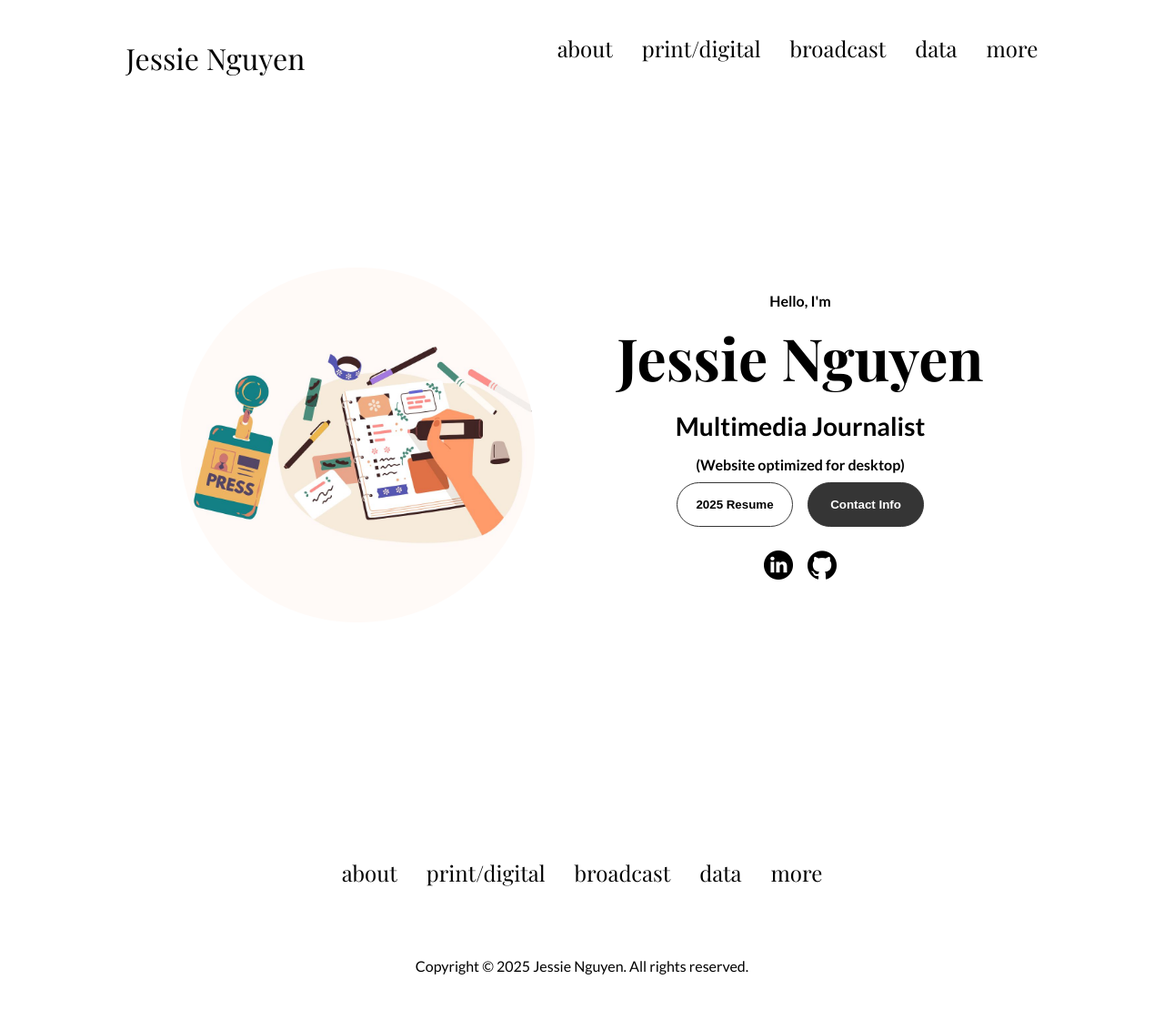
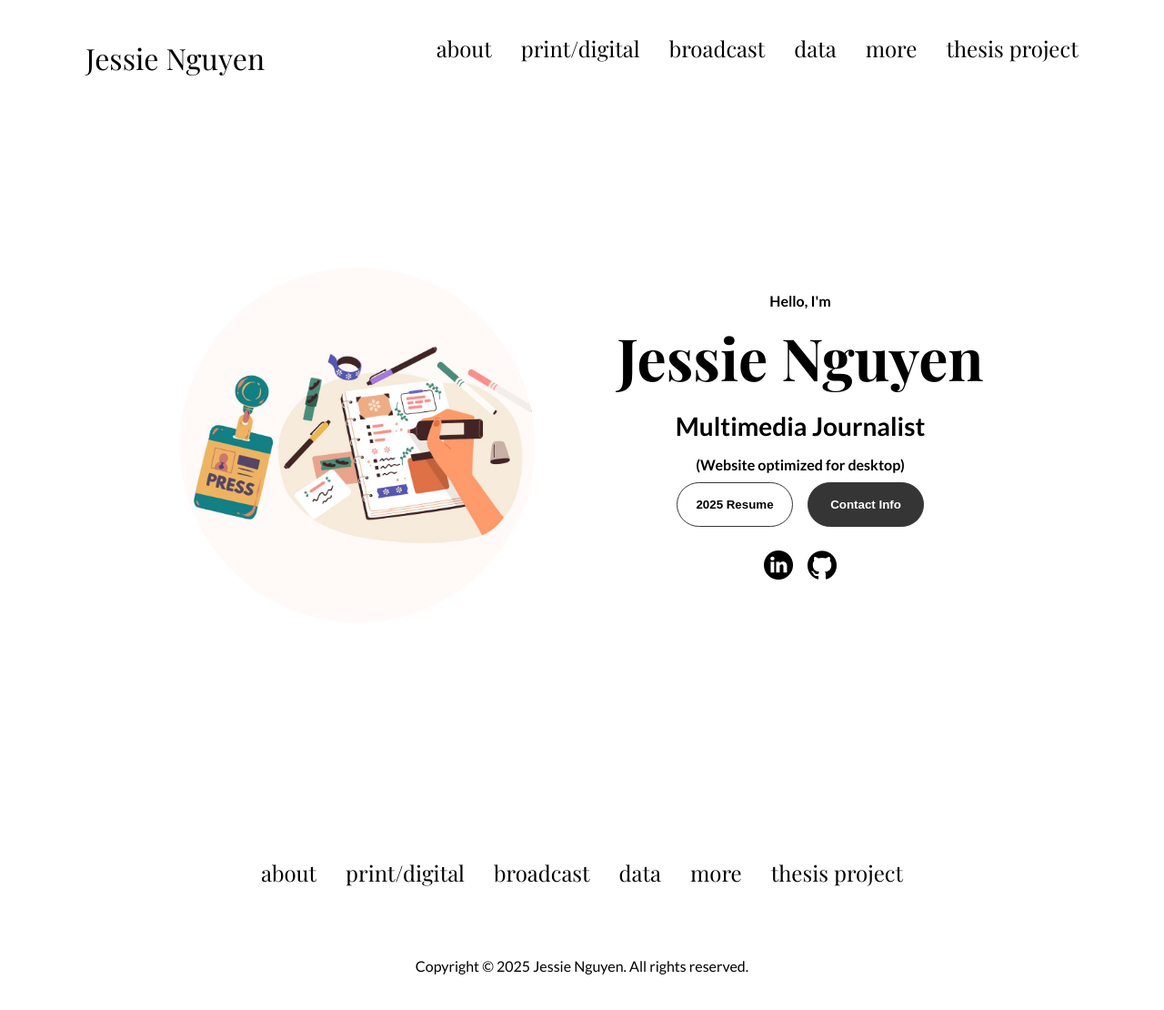
Before and after one commit to jessie-nguyen/medill-portfolio, a plain HTML site: page index.html in a window 1280 px wide. Shown: the whole page at 91% size. Drawn offline with nearby package versions, Linux system fonts and the light colour scheme; a web font is replaced by a local one.

Commit message:
landing2

```diff
--- a/index.html
+++ b/index.html
@@ -17,6 +17,7 @@
                 <li><a class="nav" href="broadcast.html">broadcast</a></li>
                 <li><a class="nav" href="data.html">data</a></li>
                 <li><a class="nav" href="other.html">more</a></li>
+                <li><a class="nav" href="project.html">thesis project</a></li>
             </ul>
         </div>
     </nav>
@@ -66,6 +67,7 @@
                     <li><a class="nav" href="broadcast.html">broadcast</a></li>
                     <li><a class="nav" href="data.html">data</a></li>
                     <li><a class="nav" href="other.html">more</a></li>
+                    <li><a class="nav" href="project.html">thesis project</a></li>
                 </ul>
             </div>
         </nav>
```
